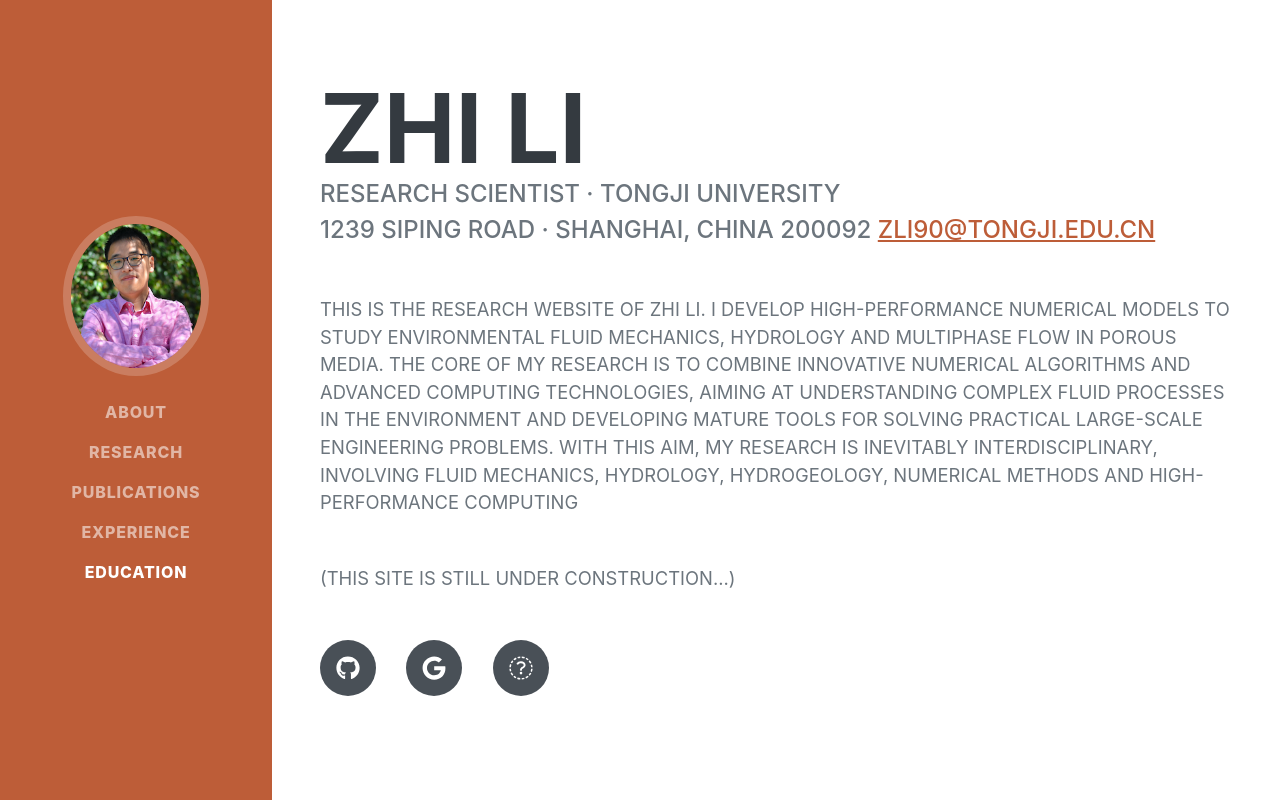
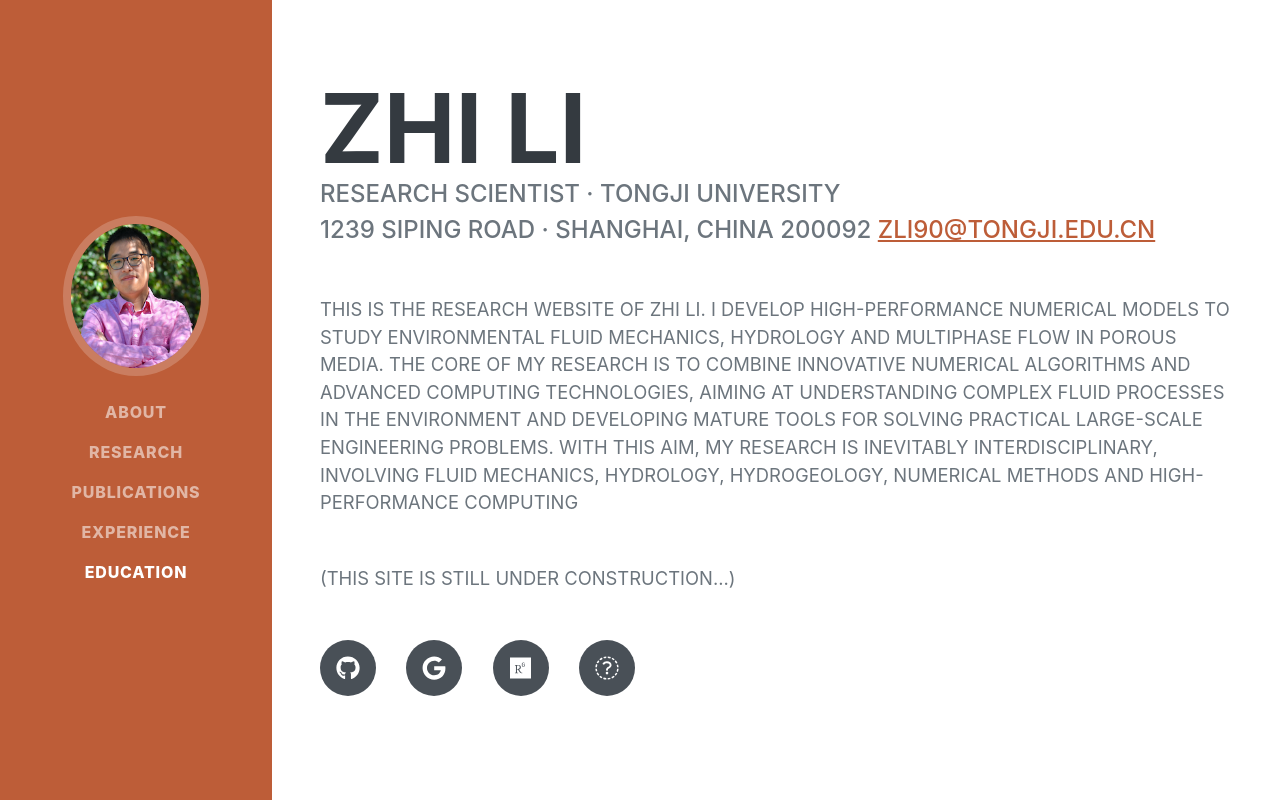
Before and after one commit to zLi90/zLi90.github.io, a plain HTML site: page index.html in a window 1280 px wide. Shown: the top 800 px of the page. Drawn offline with nearby package versions, Linux system fonts and the light colour scheme; a web font is replaced by a local one.

Commit message:
bugs fixed

```diff
--- a/index.html
+++ b/index.html
@@ -58,7 +58,8 @@
                     <div class="social-icons">
                         <a class="social-icon" href="https://github.com/zLi90"><i class="fab fa-github"></i></a>
                         <a class="social-icon" href="https://scholar.google.com/citations?user=IQeV41MAAAAJ&hl=en"><i class="fab fa-google"></i></a>
-                        <a class="social-icon" href="https://hydraulic.tongji.edu.cn/info/1021/1475.htm"><i class="fab fa-language"></i></a>
+                        <a class="social-icon" href="https://www.researchgate.net/profile/Zhi-Li-77"><i class="fab fa-researchgate"></i></a>
+                        <a class="social-icon" href="https://hydraulic.tongji.edu.cn/info/1021/1475.htm"><i class="fab fa-sharp fa-regular fa-language"></i></a>
                     </div>
                 </div>
             </section>
```
